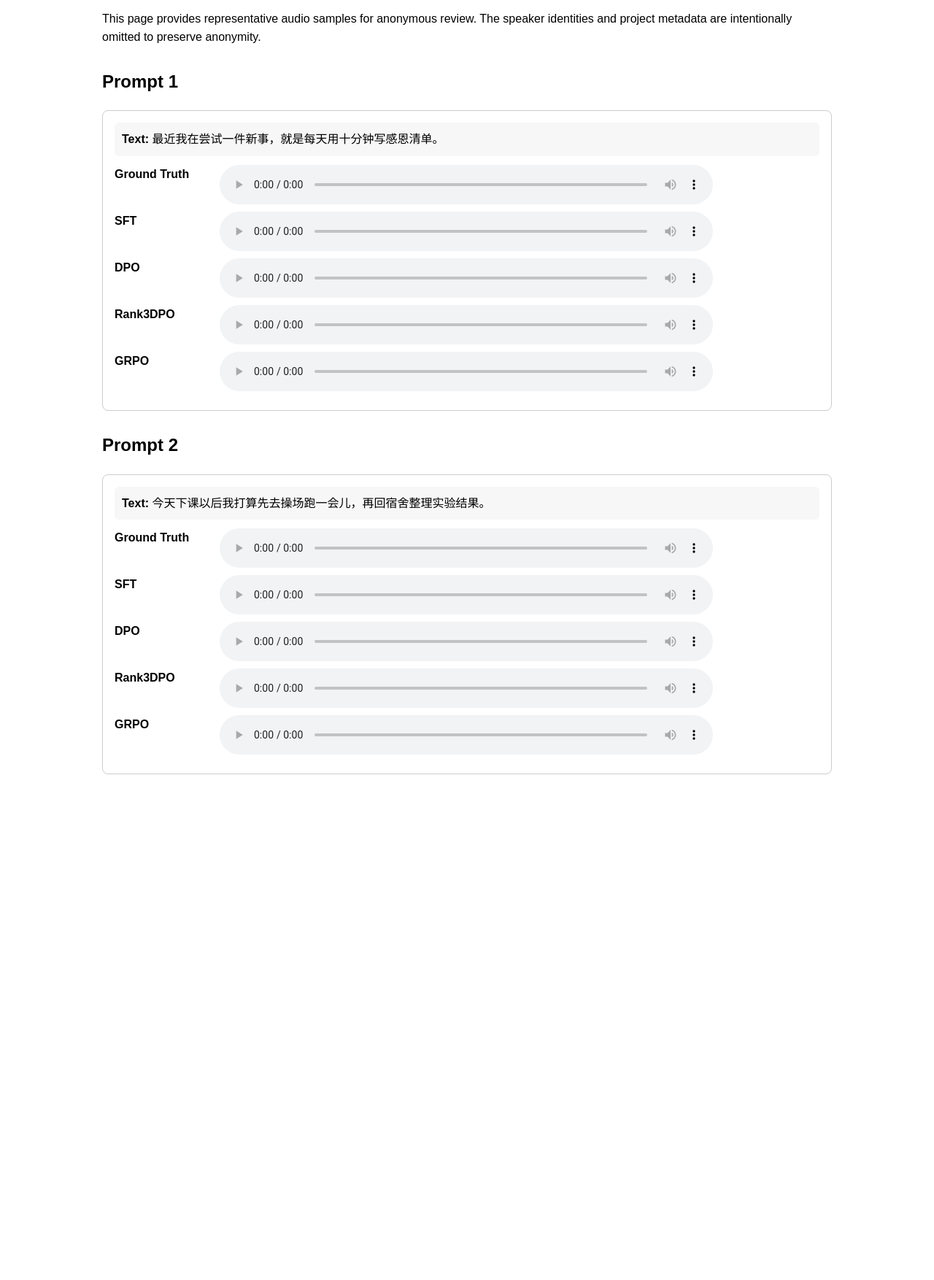
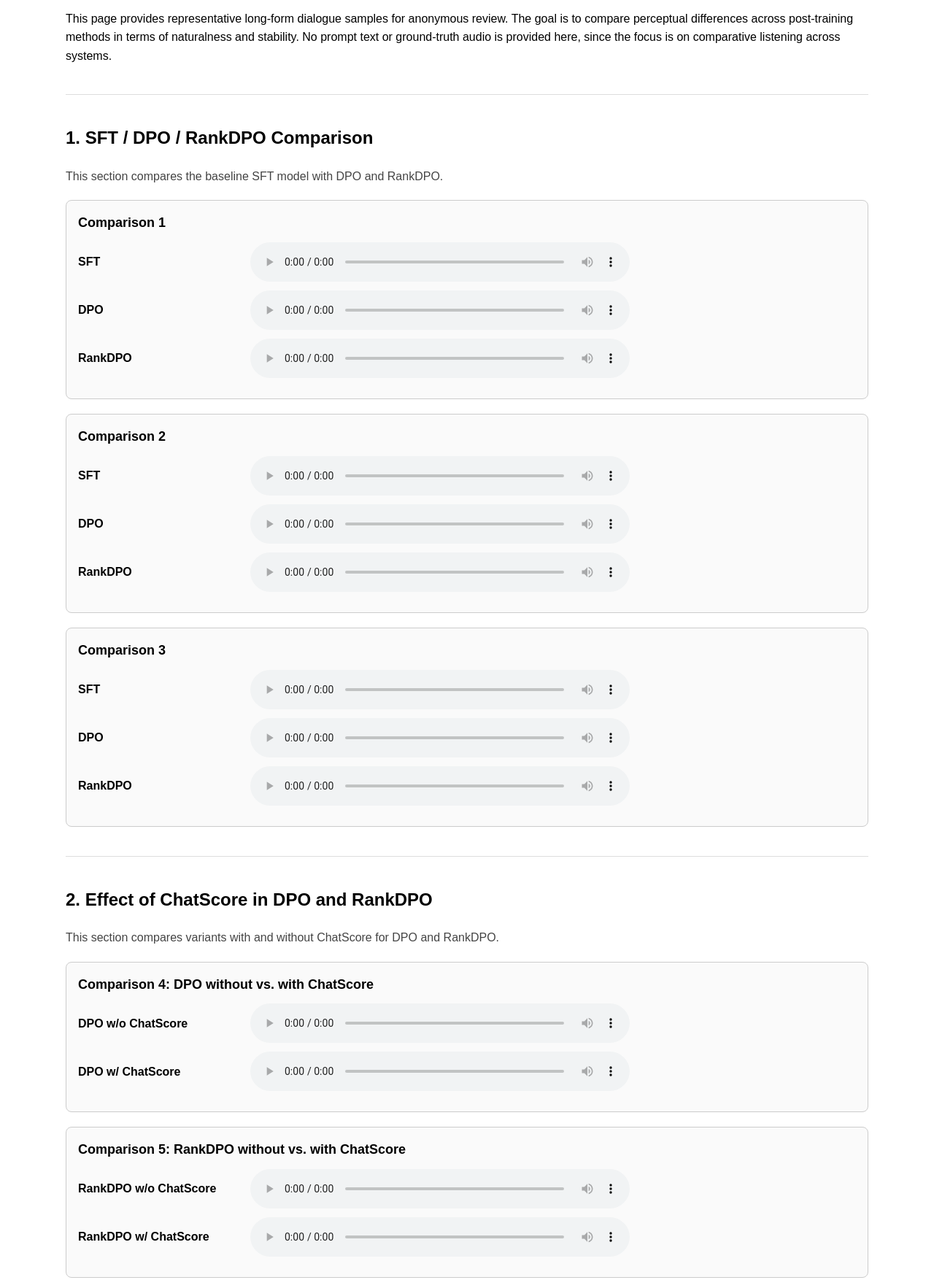
Before and after one commit to hajararabiu869/interspeech-demo, a plain HTML site: page index.html in a window 1280 px wide. Shown: the part 100-1854 px from the top of the page at 73% size. Before the commit the page ends 1201 px from the top, so only its background shows below. Drawn offline with Linux system fonts and the light colour scheme.

Commit message:
Update index.html

```diff
--- a/index.html
+++ b/index.html
@@ -7,38 +7,64 @@
   <style>
     body {
       font-family: Arial, sans-serif;
-      max-width: 1000px;
+      max-width: 1100px;
       margin: 40px auto;
       padding: 0 20px;
       line-height: 1.6;
     }
+
     h1, h2, h3 {
       margin-top: 1.2em;
     }
+
+    .section-desc {
+      color: #444;
+      margin-bottom: 20px;
+    }
+
     .sample-block {
       border: 1px solid #ccc;
       border-radius: 8px;
       padding: 16px;
       margin: 20px 0;
+      background: #fafafa;
     }
+
+    .sample-title {
+      font-size: 18px;
+      font-weight: bold;
+      margin-bottom: 12px;
+    }
+
     .audio-row {
-      margin: 10px 0;
+      margin: 12px 0;
+      display: flex;
+      align-items: center;
+      gap: 16px;
+      flex-wrap: wrap;
     }
+
     .label {
       font-weight: bold;
-      display: inline-block;
-      width: 140px;
-      vertical-align: top;
+      width: 220px;
+      flex-shrink: 0;
     }
+
     audio {
-      width: 70%;
-      vertical-align: middle;
+      width: 520px;
+      max-width: 100%;
     }
-    .prompt-text {
-      background: #f7f7f7;
-      padding: 10px;
-      border-radius: 6px;
-      margin-bottom: 12px;
+
+    .note {
+      font-size: 14px;
+      color: #666;
+      margin-top: 8px;
+    }
+
+    hr {
+      margin: 40px 0;
+      border: none;
+      border-top: 1px solid #ddd;
     }
   </style>
 </head>
@@ -46,72 +72,152 @@
   <h1>Anonymous Demo for Interspeech 2026 Submission</h1>
 
   <p>
-    This page provides representative audio samples for anonymous review.
-    The speaker identities and project metadata are intentionally omitted to preserve anonymity.
+    This page provides representative long-form dialogue samples for anonymous review.
+    The goal is to compare perceptual differences across post-training methods in terms of
+    naturalness and stability. No prompt text or ground-truth audio is provided here, since
+    the focus is on comparative listening across systems.
   </p>
 
-  <h2>Prompt 1</h2>
+  <hr />
+
+  <h2>1. SFT / DPO / RankDPO Comparison</h2>
+  <p class="section-desc">
+    This section compares the baseline SFT model with DPO and RankDPO.
+  </p>
+
   <div class="sample-block">
-    <div class="prompt-text">
-      <strong>Text:</strong> 最近我在尝试一件新事，就是每天用十分钟写感恩清单。
-    </div>
-
-    <div class="audio-row">
-      <span class="label">Ground Truth</span>
-      <audio controls src="samples/prompt1_gt.wav"></audio>
-    </div>
-
+    <div class="sample-title">Comparison 1</div>
     <div class="audio-row">
       <span class="label">SFT</span>
-      <audio controls src="samples/prompt1_sft.wav"></audio>
+      <audio controls src="samples/group1_cmp1_sft.wav"></audio>
     </div>
-
     <div class="audio-row">
       <span class="label">DPO</span>
-      <audio controls src="samples/prompt1_dpo.wav"></audio>
+      <audio controls src="samples/group1_cmp1_dpo.wav"></audio>
     </div>
-
     <div class="audio-row">
-      <span class="label">Rank3DPO</span>
-      <audio controls src="samples/prompt1_rank3dpo.wav"></audio>
-    </div>
-
-    <div class="audio-row">
-      <span class="label">GRPO</span>
-      <audio controls src="samples/prompt1_grpo.wav"></audio>
+      <span class="label">RankDPO</span>
+      <audio controls src="samples/group1_cmp1_rankdpo.wav"></audio>
     </div>
   </div>
 
-  <h2>Prompt 2</h2>
   <div class="sample-block">
-    <div class="prompt-text">
-      <strong>Text:</strong> 今天下课以后我打算先去操场跑一会儿，再回宿舍整理实验结果。
-    </div>
-
-    <div class="audio-row">
-      <span class="label">Ground Truth</span>
-      <audio controls src="samples/prompt2_gt.wav"></audio>
-    </div>
-
+    <div class="sample-title">Comparison 2</div>
     <div class="audio-row">
       <span class="label">SFT</span>
-      <audio controls src="samples/prompt2_sft.wav"></audio>
+      <audio controls src="samples/group1_cmp2_sft.wav"></audio>
     </div>
-
     <div class="audio-row">
       <span class="label">DPO</span>
-      <audio controls src="samples/prompt2_dpo.wav"></audio>
+      <audio controls src="samples/group1_cmp2_dpo.wav"></audio>
     </div>
+    <div class="audio-row">
+      <span class="label">RankDPO</span>
+      <audio controls src="samples/group1_cmp2_rankdpo.wav"></audio>
+    </div>
+  </div>
 
+  <div class="sample-block">
+    <div class="sample-title">Comparison 3</div>
     <div class="audio-row">
-      <span class="label">Rank3DPO</span>
-      <audio controls src="samples/prompt2_rank3dpo.wav"></audio>
+      <span class="label">SFT</span>
+      <audio controls src="samples/group1_cmp3_sft.wav"></audio>
     </div>
+    <div class="audio-row">
+      <span class="label">DPO</span>
+      <audio controls src="samples/group1_cmp3_dpo.wav"></audio>
+    </div>
+    <div class="audio-row">
+      <span class="label">RankDPO</span>
+      <audio controls src="samples/group1_cmp3_rankdpo.wav"></audio>
+    </div>
+  </div>
 
+  <hr />
+
+  <h2>2. Effect of ChatScore in DPO and RankDPO</h2>
+  <p class="section-desc">
+    This section compares variants with and without ChatScore for DPO and RankDPO.
+  </p>
+
+  <div class="sample-block">
+    <div class="sample-title">Comparison 4: DPO without vs. with ChatScore</div>
+    <div class="audio-row">
+      <span class="label">DPO w/o ChatScore</span>
+      <audio controls src="samples/group2_cmp1_dpo_wo_chat.wav"></audio>
+    </div>
+    <div class="audio-row">
+      <span class="label">DPO w/ ChatScore</span>
+      <audio controls src="samples/group2_cmp1_dpo_w_chat.wav"></audio>
+    </div>
+  </div>
+
+  <div class="sample-block">
+    <div class="sample-title">Comparison 5: RankDPO without vs. with ChatScore</div>
+    <div class="audio-row">
+      <span class="label">RankDPO w/o ChatScore</span>
+      <audio controls src="samples/group2_cmp2_rankdpo_wo_chat.wav"></audio>
+    </div>
+    <div class="audio-row">
+      <span class="label">RankDPO w/ ChatScore</span>
+      <audio controls src="samples/group2_cmp2_rankdpo_w_chat.wav"></audio>
+    </div>
+  </div>
+
+  <div class="sample-block">
+    <div class="sample-title">Comparison 6: DPO + ChatScore vs. RankDPO + ChatScore</div>
+    <div class="audio-row">
+      <span class="label">DPO w/ ChatScore</span>
+      <audio controls src="samples/group2_cmp3_dpo_w_chat.wav"></audio>
+    </div>
+    <div class="audio-row">
+      <span class="label">RankDPO w/ ChatScore</span>
+      <audio controls src="samples/group2_cmp3_rankdpo_w_chat.wav"></audio>
+    </div>
+  </div>
+
+  <hr />
+
+  <h2>3. GRPO / RankDPO Comparison</h2>
+  <p class="section-desc">
+    This section compares GRPO and RankDPO under long-form dialogue generation.
+  </p>
+
+  <div class="sample-block">
+    <div class="sample-title">Comparison 7</div>
     <div class="audio-row">
       <span class="label">GRPO</span>
-      <audio controls src="samples/prompt2_grpo.wav"></audio>
+      <audio controls src="samples/group3_cmp1_grpo.wav"></audio>
+    </div>
+    <div class="audio-row">
+      <span class="label">RankDPO</span>
+      <audio controls src="samples/group3_cmp1_rankdpo.wav"></audio>
     </div>
   </div>
+
+  <div class="sample-block">
+    <div class="sample-title">Comparison 8</div>
+    <div class="audio-row">
+      <span class="label">GRPO</span>
+      <audio controls src="samples/group3_cmp2_grpo.wav"></audio>
+    </div>
+    <div class="audio-row">
+      <span class="label">RankDPO</span>
+      <audio controls src="samples/group3_cmp2_rankdpo.wav"></audio>
+    </div>
+  </div>
+
+  <div class="sample-block">
+    <div class="sample-title">Comparison 9</div>
+    <div class="audio-row">
+      <span class="label">GRPO</span>
+      <audio controls src="samples/group3_cmp3_grpo.wav"></audio>
+    </div>
+    <div class="audio-row">
+      <span class="label">RankDPO</span>
+      <audio controls src="samples/group3_cmp3_rankdpo.wav"></audio>
+    </div>
+  </div>
+
 </body>
 </html>
```
